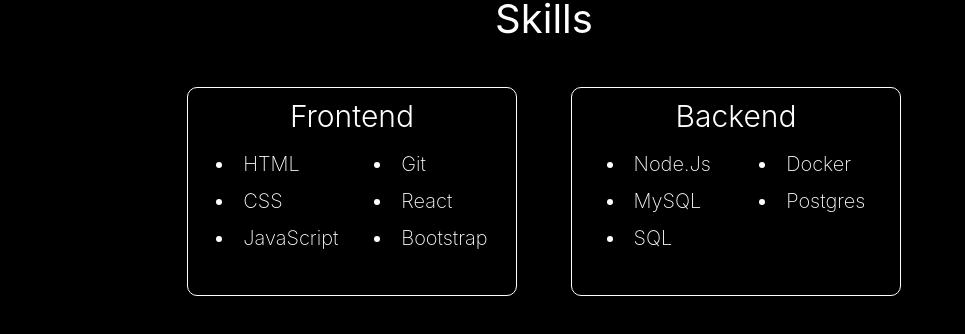
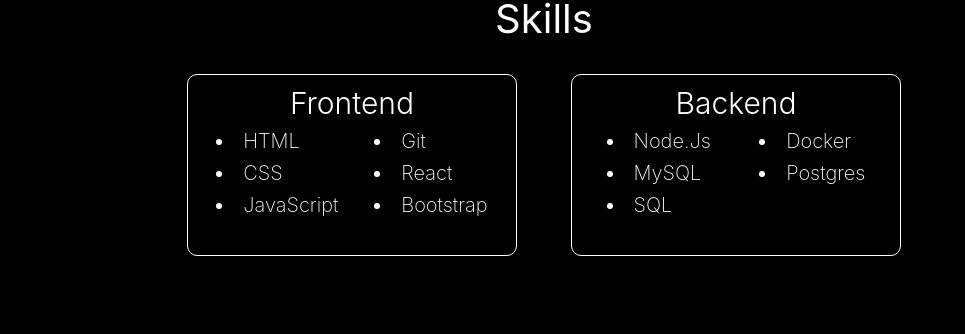
Before and after one commit to kaleckh/kaleckh.github.io, a React (Create React App) app: page / in a window 1280 px wide. Shown: the part 2837-3171 px from the top of the page, without its empty margins (96-1061 px from the left). Built offline with nearby package versions, Linux system fonts and the light colour scheme.

Commit message:
added some animation

```diff
--- a/src/App.css
+++ b/src/App.css
@@ -365,7 +365,7 @@
 }
 
 .sectionFive {
-    height: 70vh;
+    height: 60vh;
     background-color: black;
     color: white;
     display: flex;
@@ -471,6 +471,29 @@
 
 .footerSection {
     font-size: 20px;
+}
+
+.hideTransLeft {
+    opacity: 0;
+    transform: translateX(-10%);
+    transition: all .5s;
+}
+
+.hideTransBottom {
+    opacity: 0;
+    transform: translateY(-30%);
+    transition: all 1s;
+}
+
+.hideTransTop {
+    opacity: 0;
+    transform: translateY(30%);
+    transition: all 1s;
+}
+
+.showTrans {
+    opacity: 1;
+    transform: translateX(0);
 }
 
 @media (width < 1300px) {
@@ -655,11 +678,12 @@
         border-radius: 10px;
     }
     .sectionFive {
-        height: 80vh;
+        height: 70vh;
         background-color: black;
         color: white;
         display: flex;
         align-items: center;
+        justify-content: center;
         flex-direction: column;
     }
 }
--- a/src/App.js
+++ b/src/App.js
@@ -10,26 +10,31 @@
 import photo4 from "./photos/photo4.JPG";
 import photo5 from "./photos/photo5.JPG";
 import photo6 from "./photos/photo6.JPG";
-// import { useInView } from "react-intersection-observer";
+import { useInView } from "react-intersection-observer";
 import firstProject from "./photos/firstProject.png";
 import React, { useRef } from "react";
 import emailjs from "@emailjs/browser";
 import { Github } from "./media/Github";
-import { useState } from "react";
+import { useState, useEffect } from "react";
 
 function App() {
   const form = useRef();
   const [sent, setSent] = useState(false);
-  // const { ref, inView } = useInView({
+  const { ref, inView } = useInView({
+    /* Optional options */
+    threshold: 0.7,
+  });
+  // const { refTop, inViewTop } = useInView({
   //   /* Optional options */
   //   threshold: 0.7,
   // });
-  // const [cssClass, setCssClass] = useState("");
-  // useEffect(() => {
-  //   if (inView) {
-  //     setCssClass("show");
-  //   }
-  // }, [inView]);
+  const [cssClass, setCssClass] = useState("");
+  // const [cssTopClass, setCssTopClass] = useState("");
+  useEffect(() => {
+    if (inView) {
+      setCssClass("showTrans");
+    }
+  }, [inView]);
   const sendEmail = (e) => {
     e.preventDefault();
 
@@ -115,7 +120,7 @@
       </div>
 
       <div id="section-3" className="sectionFour four">
-        <div className="workLeftContainer">
+        <div className={`workLeftContainer ${cssClass}`}>
           <div className="largerText text">Some things i've built</div>
           <div className="smallText hide">
             My GitHub link is
@@ -134,10 +139,10 @@
       <div className="sectionFive">
         <div id="skills" className="skills">Skills</div>
         <div className="skillsNameContainer">
-          <div className="frontContainer">
+          <div className={`frontContainer hideTransBottom ${cssClass}`} ref={ref}>
             <div className="frontend">Frontend</div>
             <div className="listContainer">
-              <div className="leftList">
+              <div className={`leftList`}>
                 <li>HTML</li>
                 <li>CSS</li>
                 <li>JavaScript</li>
@@ -149,7 +154,7 @@
               </div>
             </div>
           </div>
-          <div className="frontContainer">
+          <div className={`frontContainer hideTransTop ${cssClass}`} ref={ref}>
             <div className="frontend">Backend</div>
             <div className="listContainer">
               <div className="leftList">
```
